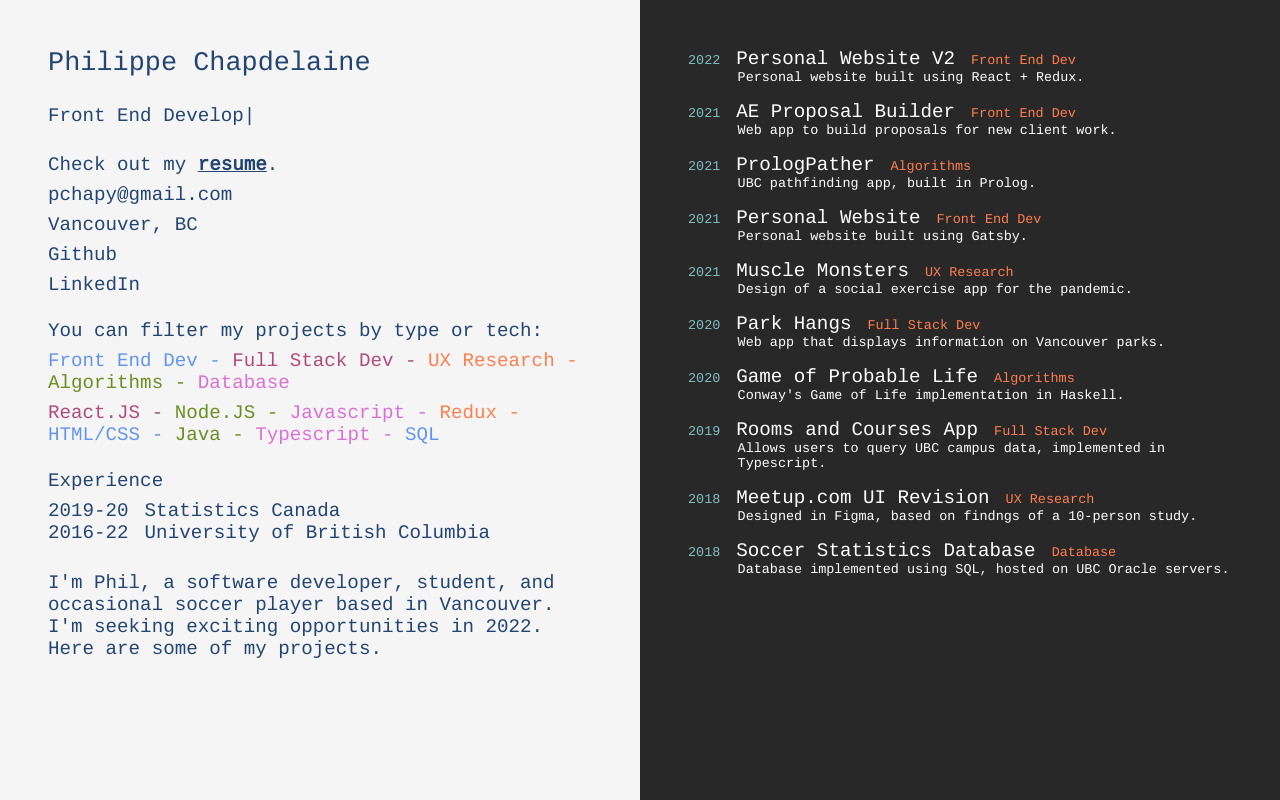
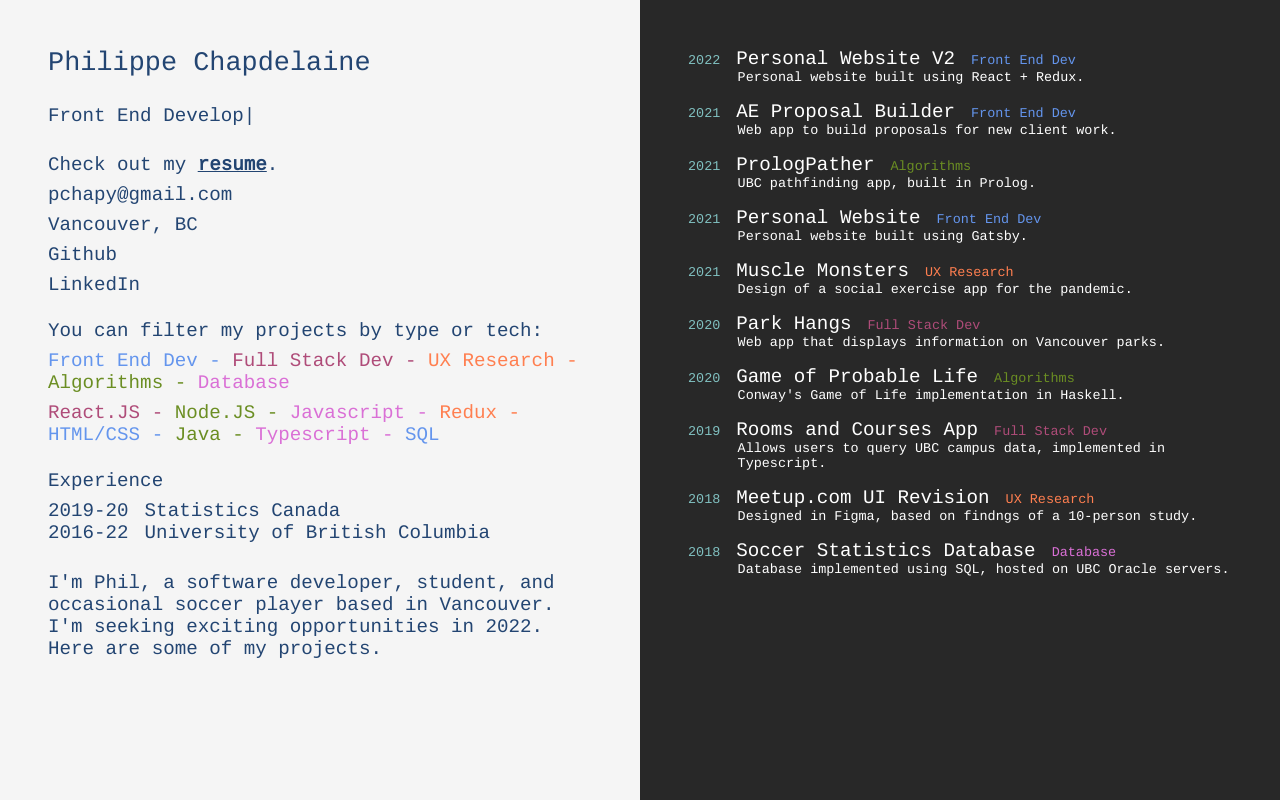
Before and after one commit to philchapdelaine/WebsiteV2, a React (Create React App) app: page / in a window 1280 px wide. Built offline with nearby package versions, Linux system fonts and the light colour scheme.

Commit message:
type colours working

```diff
--- a/src/components/Projects.css
+++ b/src/components/Projects.css
@@ -29,7 +29,6 @@
 .ProjectTech {
     font-size: 70%;
     margin-left: 1rem;
-    color: coral
 }
 
 .ProjectTagline {
@@ -86,3 +85,33 @@
     margin-right: 1rem;
     margin-top: 1.5rem;
 }
+
+.ProjectFrontEnd {
+    color: cornflowerblue;
+    font-size: 70%;
+    margin-left: 1rem;
+}
+
+.ProjectFullStack {
+    color: #AF4C79;
+    font-size: 70%;
+    margin-left: 1rem;
+}
+
+.ProjectAlgorithms {
+    color: olivedrab;
+    font-size: 70%;
+    margin-left: 1rem;
+}
+
+.ProjectUXResearch {
+    color: coral;
+    font-size: 70%;
+    margin-left: 1rem;
+}
+
+.ProjectDatabase {
+    color: orchid;
+    font-size: 70%;
+    margin-left: 1rem;
+}
--- a/src/components/Projects.js
+++ b/src/components/Projects.js
@@ -2,7 +2,6 @@ import React, {useState, useEffect} from "react"
 import { useSelector, useDispatch } from "react-redux"
 import Fade from 'react-reveal/Fade';
 import './Projects.css'
-import parkhangs from '../images/parkhangs.png'
 
 function Projects() {
 
@@ -73,6 +72,24 @@ function Projects() {
     }
   }
 
+  function getClassName (projectType) {
+    console.log(projectType);
+    switch(projectType) {
+      case 'Front End Dev':
+        return 'ProjectFrontEnd';
+      case 'Full Stack Dev':
+        return 'ProjectFullStack';
+      case 'Algorithms':
+        return 'ProjectAlgorithms';
+      case 'UX Research':
+        return 'ProjectUXResearch';
+      case 'Database':
+        return 'ProjectDatabase';
+      default:
+        return 'ProjectFrontEnd';
+    }
+  }
+
   return (
       <div className='ProjectContainer'>
       {clicked ?
@@ -84,7 +101,7 @@ function Projects() {
               <li className='ProjectElement' onClick={() => handleClick(project.name)}>
                 <span className='ProjectYear'>{project.year}</span>
                 <span>{project.name}</span>
-                <span className='ProjectTech'>{project.type}</span>
+                <span className={`${getClassName(project.type)}`}>{project.type}</span>
                 <div className='ProjectTagline'>{project.description}</div>
               </li>
             </div>
```
